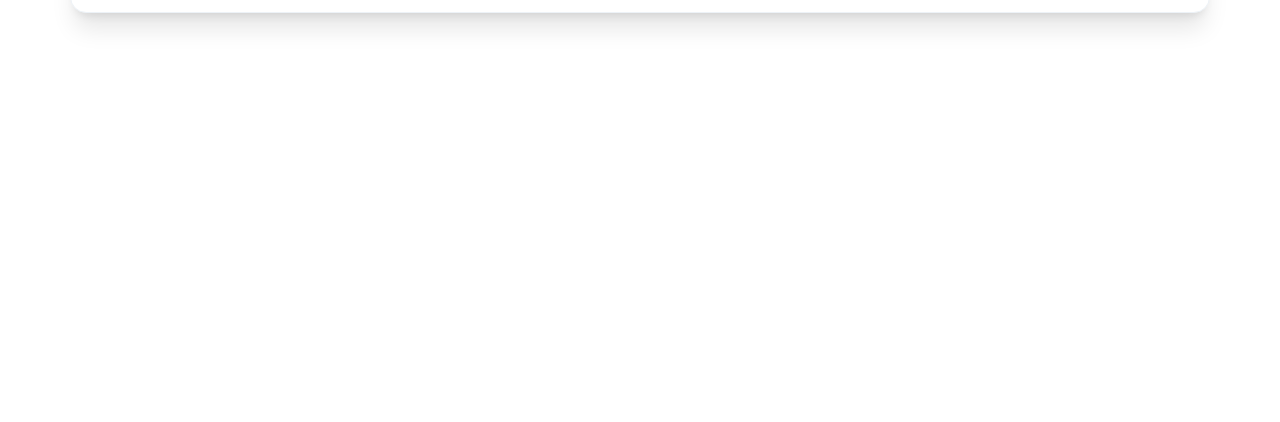
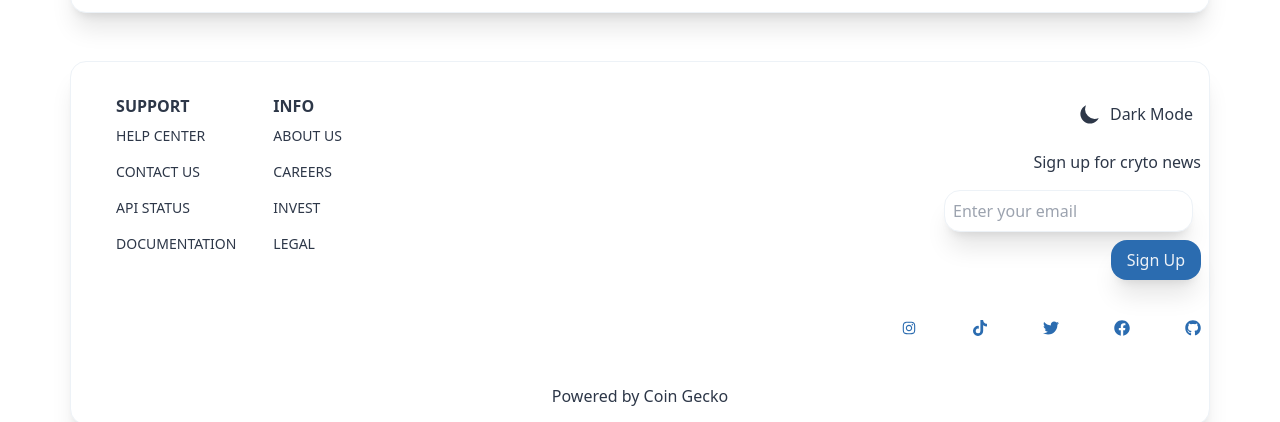
Before and after one commit to MasonCole14/crypto-project, a React (Create React App) app: page /coin/1 in a window 1280 px wide. Shown: the part 629-1051 px from the top of the page. Before the commit the page ends 800 px from the top, so only its background shows below. Built offline with nearby package versions, Linux system fonts and the light colour scheme; no server answers.

Commit message:
footer updates

```diff
--- a/src/App.js
+++ b/src/App.js
@@ -8,6 +8,7 @@
 import Account from "./routes/Account";
 import axios from "axios";
 import CoinPage from "./routes/CoinPage";
+import Footer from "./components/Footer";
 
 function App() {
   const [coins, setCoins] = useState([]);
@@ -34,6 +35,7 @@
           <Route path=":coinId" />
         </Route>
       </Routes>
+      <Footer />
     </ThemeProvider>
   );
 }
--- /dev/null
+++ b/src/components/Footer.jsx
@@ -0,0 +1,59 @@
+import React from "react";
+import ThemeToggle from "./ThemeToggle";
+import { AiOutlineInstagram } from "react-icons/ai";
+import { FaFacebook, FaGithub, FaTiktok, FaTwitter } from "react-icons/fa";
+
+const Footer = () => {
+  return (
+    <div className="rounded-div mt-8 pt-8 text-primary">
+      <div className="grid md:grid-cols-2">
+        <div className="flex justify-evenly w-full md:max-w-[300px] uppercase">
+          <div>
+            <h2 className="font-bold">Support</h2>
+            <ul>
+              <li className="text-sm py-2">Help Center</li>
+              <li className="text-sm py-2">Contact Us</li>
+              <li className="text-sm py-2">API Status</li>
+              <li className="text-sm py-2">Documentation</li>
+            </ul>
+          </div>
+          <div>
+            <h2 className="font-bold">Info</h2>
+            <ul>
+              <li className="text-sm py-2">About Us</li>
+              <li className="text-sm py-2">Careers</li>
+              <li className="text-sm py-2">Invest</li>
+              <li className="text-sm py-2">Legal</li>
+            </ul>
+          </div>
+        </div>
+        <div className="text-right">
+          <div className="w-full flex justify-end">
+            <div className="w-full md:w-[300px] py-4 relative">
+              <div className="flex justify-center md:justify-end py-4 md:py-0 md:pb-4 mt-[-1rem]">
+                <ThemeToggle />
+              </div>
+              <p className="text-center md:text-right">Sign up for cryto news</p>
+              <div className="py-4">
+                <form>
+                  <input className="bg-primary border border-input p-2 mr-2 w-full shadow-xl rounded-2xl md:w-auto" type="email" placeholder="Enter your email" />
+                  <button className="bg-button text-btnText px-4 p-2 w-full rounded-2xl shadow-xl hover:shadow-2xl md:w-auto my-2">Sign Up</button>
+                </form>
+              </div>
+              <div className="flex py-4 justify-between text-accent">
+                <AiOutlineInstagram />
+                <FaTiktok />
+                <FaTwitter />
+                <FaFacebook />
+                <FaGithub />
+              </div>
+            </div>
+          </div>
+        </div>
+      </div>
+      <p className="text-center py-4">Powered by Coin Gecko</p>
+    </div>
+  );
+};
+
+export default Footer;
```
